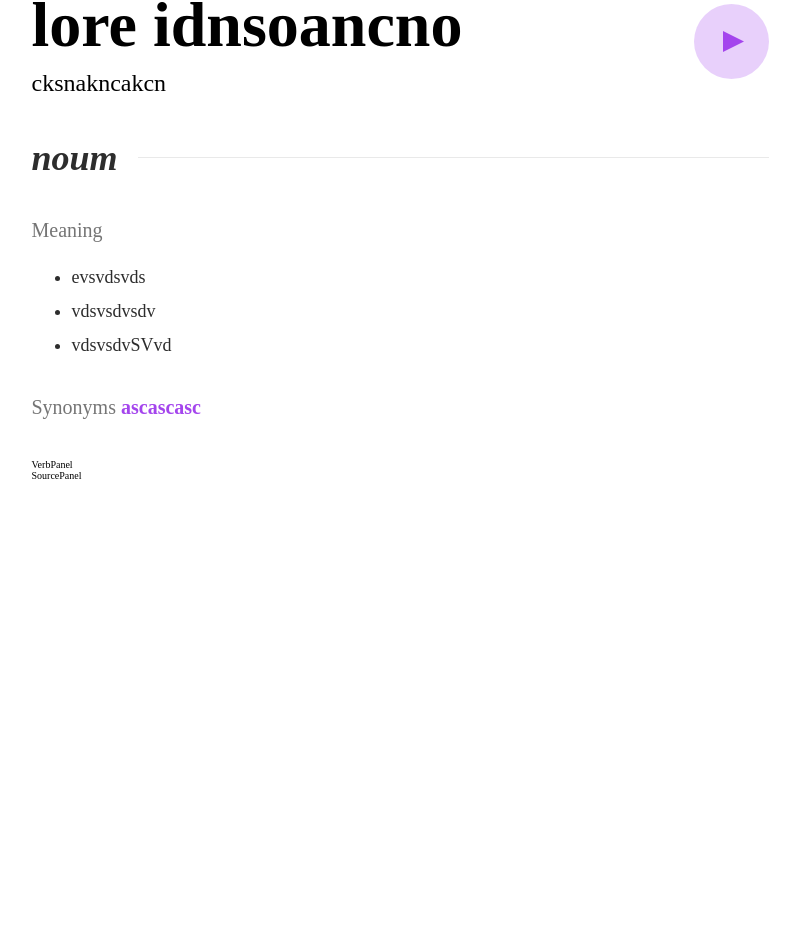
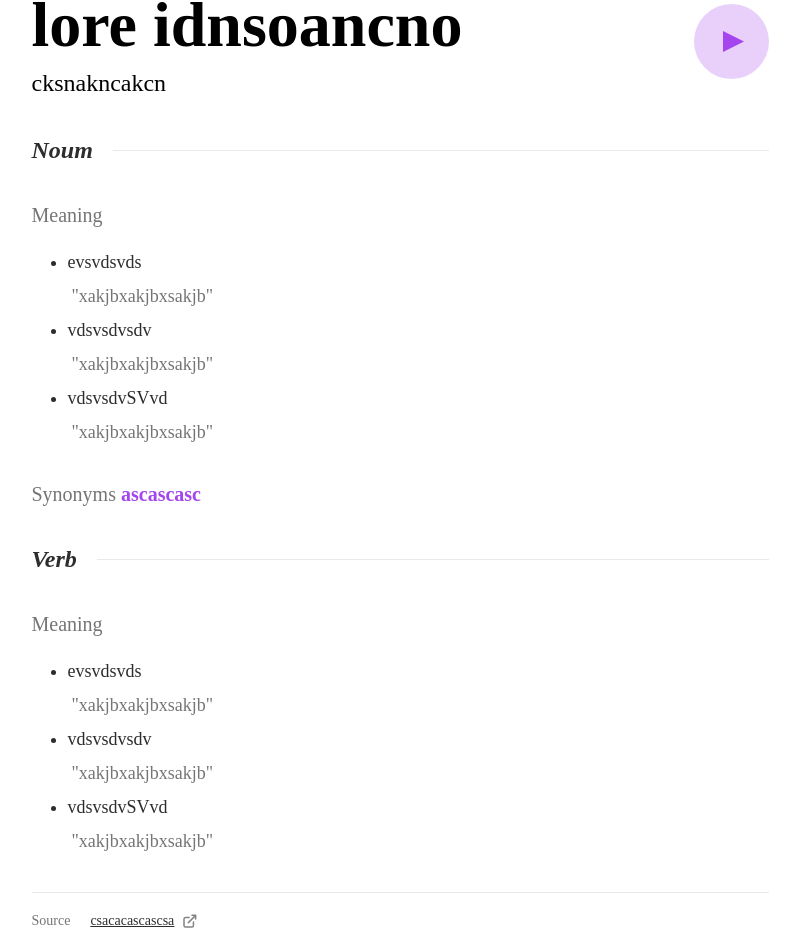
Before and after one commit to Ian-FS/dictionary-webb-app, a React (Vite) app: page / in a window 1280 px wide. Shown: the part 271-1200 px from the top of the page, without its empty margins (240-1040 px from the left). Before the commit the page ends 858 px from the top, so only its background shows below. Built offline with nearby package versions, Linux system fonts and the light colour scheme.

Commit message:
atualizado estrutura e estilo do componente SourcePanel e MeaningPanel

```diff
--- a/src/components/NounPanel/NounPanel.jsx
+++ b/src/components/MeaningPanel/MeaningPanel.jsx
@@ -1,23 +1,23 @@
 import React from 'react'
 import './style.scss'
 
-export default function NounPanel() {
+export default function MeaningPanel({ wordType }) {
     return (
         <div className='noum-panel'>
             <div className='noum'>
-                <h2>noum</h2>
+                <h2>{wordType}</h2>
                 <div></div>
             </div>
             <div className='meaning'>
                 <h2>Meaning</h2>
                 <ul>
                     <li>evsvdsvds</li>
+                    <p>"xakjbxakjbxsakjb"</p>
                     <li>vdsvsdvsdv</li>
+                    <p>"xakjbxakjbxsakjb"</p>
                     <li>vdsvsdvSVvd</li>
+                    <p>"xakjbxakjbxsakjb"</p>
                 </ul>
-            </div>
-            <div className='synonyms'>
-                <h2>Synonyms <a>ascascasc</a></h2>
             </div>
         </div>
     )
--- a/src/components/NounPanel/style.scss
+++ b/src/components/MeaningPanel/style.scss
@@ -2,12 +2,14 @@
     .noum {
         display: flex;
         align-items: center;
-        font-size: 2.4rem;
-        color: #2d2d2d;
-        font-style: italic;
         margin-bottom: 40px;
-        font-weight: 700;
         gap: 20px;
+        h2 {
+            font-weight: 700;
+            font-size: 2.4rem;
+            color: #2d2d2d;
+            font-style: italic;
+        }
         div {
             height: 1px;
             width: 100%;
@@ -27,22 +29,14 @@
             font-weight: 400;
             color: #2d2d2d;
             li {
+                margin-left: 36px;
+                margin-bottom: 13px;
+            }
+            p {
+                color: #757575;
                 margin-bottom: 13px;
                 margin-left: 40px;
             }
         }
     }
-    .synonyms {
-        display: flex;
-        h2 {
-            font-weight: 400;
-            color: #757575;
-            margin-bottom: 40px;
-            font-size: 2rem;
-        }
-        a {
-            font-weight: 700;
-            color: #a445ed;
-        }
-    }
 }
--- a/src/components/Panel/Panel.jsx
+++ b/src/components/Panel/Panel.jsx
@@ -1,15 +1,16 @@
 import React from 'react'
 import WordPanel from '../WordPanel/WordPanel'
-import NounPanel from '../NounPanel/NounPanel'
-import VerbPanel from '../VerbPanel/VerbPanel'
+import MeaningPanel from '../MeaningPanel/MeaningPanel'
+import Synonyms from '../Synonyms/Synonyms'
 import SourcePanel from '../SourcePanel/SourcePanel'
 
 export default function Panel() {
     return (
         <div>
             <WordPanel />
-            <NounPanel />
-            <VerbPanel />
+            <MeaningPanel wordType={'Noum'} />
+            <Synonyms />
+            <MeaningPanel wordType={'Verb'} />
             <SourcePanel />
         </div>
     )
--- a/src/components/SourcePanel/SourcePanel.jsx
+++ b/src/components/SourcePanel/SourcePanel.jsx
@@ -1,7 +1,16 @@
 import React from 'react'
+import './style.scss'
 
 export default function SourcePanel() {
     return (
-        <div>SourcePanel</div>
+        <div>
+            <div className='source-line'></div>
+            <div className='source-link'>
+                <h2>Source
+                    <a href="./">csacacascascsa</a>
+                    <img src="/src/assets/images/icon-new-window.svg" alt="nova pagina" />
+                </h2>
+            </div>
+        </div>
     )
 }
--- /dev/null
+++ b/src/components/SourcePanel/style.scss
@@ -0,0 +1,23 @@
+.source-line {
+    height: 1px;
+    width: 100%;
+    background-color: #e9e9e9;
+    margin-bottom: 20px;
+}
+.source-link {
+    margin-bottom: 124px;
+    h2 {
+        display: flex;
+        align-items: center;
+        font-size: 1.4rem;
+        font-weight: 400;
+        color: #757575;
+        a {
+            font-size: 14px;
+            font-weight: 400;
+            color: #2d2d2d;
+            margin-left: 20px;
+            margin-right: 9px;
+        }
+    }
+}
--- /dev/null
+++ b/src/components/Synonyms/Synonyms.jsx
@@ -0,0 +1,12 @@
+import React from 'react'
+import './style.scss'
+
+export default function Synonyms() {
+    return (
+        <div>
+            <div className='synonyms'>
+                <h2>Synonyms <a>ascascasc</a></h2>
+            </div>
+        </div>
+    )
+}
--- /dev/null
+++ b/src/components/Synonyms/style.scss
@@ -0,0 +1,13 @@
+.synonyms {
+    display: flex;
+    h2 {
+        font-weight: 400;
+        color: #757575;
+        margin-bottom: 40px;
+        font-size: 2rem;
+    }
+    a {
+        font-weight: 700;
+        color: #a445ed;
+    }
+}
--- a/src/components/VerbPanel/VerbPanel.jsx
+++ /dev/null
@@ -1,7 +0,0 @@
-import React from 'react'
-
-export default function VerbPanel() {
-    return (
-        <div>VerbPanel</div>
-    )
-}
```
